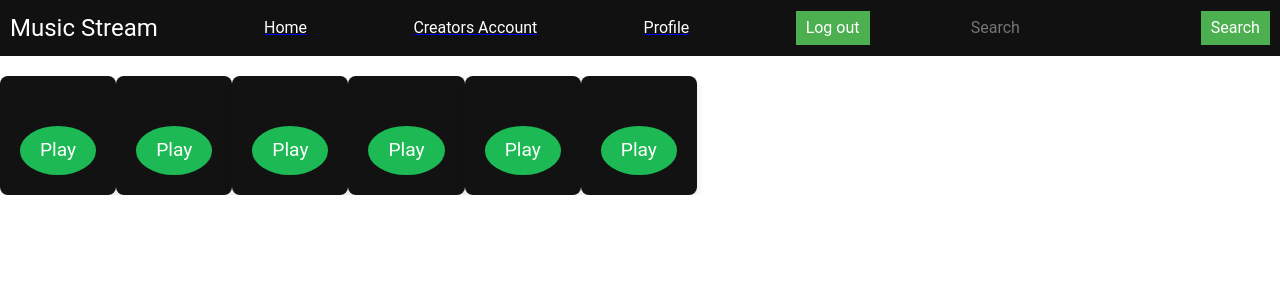
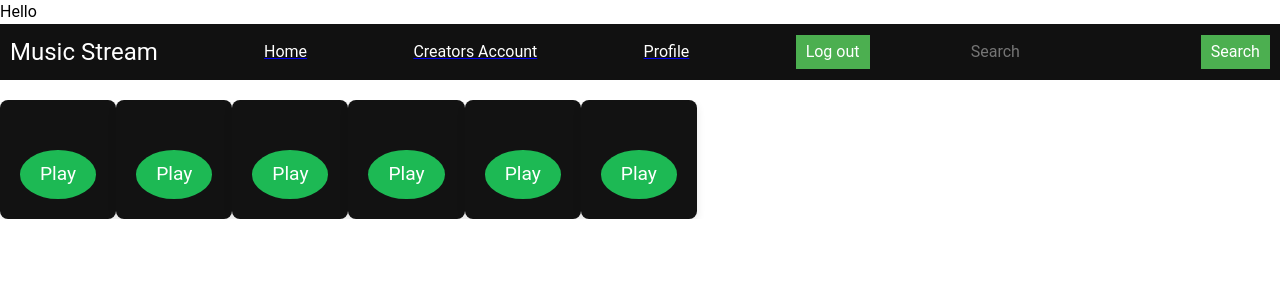
Before and after one commit to Adii2202/Music-Streaming-Redis, a Vue app in the folder frontend/frontend/: page /home in a window 1280 px wide. Shown: the top 300 px of the page. Built offline with nearby package versions, Linux system fonts and the light colour scheme.

Commit message:
Minor updates

```diff
--- a/frontend/frontend/src/components/HomeView.vue
+++ b/frontend/frontend/src/components/HomeView.vue
@@ -1,4 +1,5 @@
 <template>
+  <UsernavbarView />
   <nav class="navbar">
     <span class="brand">Music Stream</span>
 
@@ -29,11 +30,13 @@
 <script>
 import CardView from "./CardView.vue";
 import axios from "axios";
+import UsernavbarView from "./UsernavbarView.vue";
 
 export default {
   name: "HomeView",
   components: {
     CardView,
+    UsernavbarView,
   },
   data() {
     return {
--- /dev/null
+++ b/frontend/frontend/src/components/UsernavbarView.vue
@@ -0,0 +1,9 @@
+<template>
+  <div>Hello</div>
+</template>
+
+<script>
+export default {
+  name: "UsernavbarView",
+};
+</script>
```
